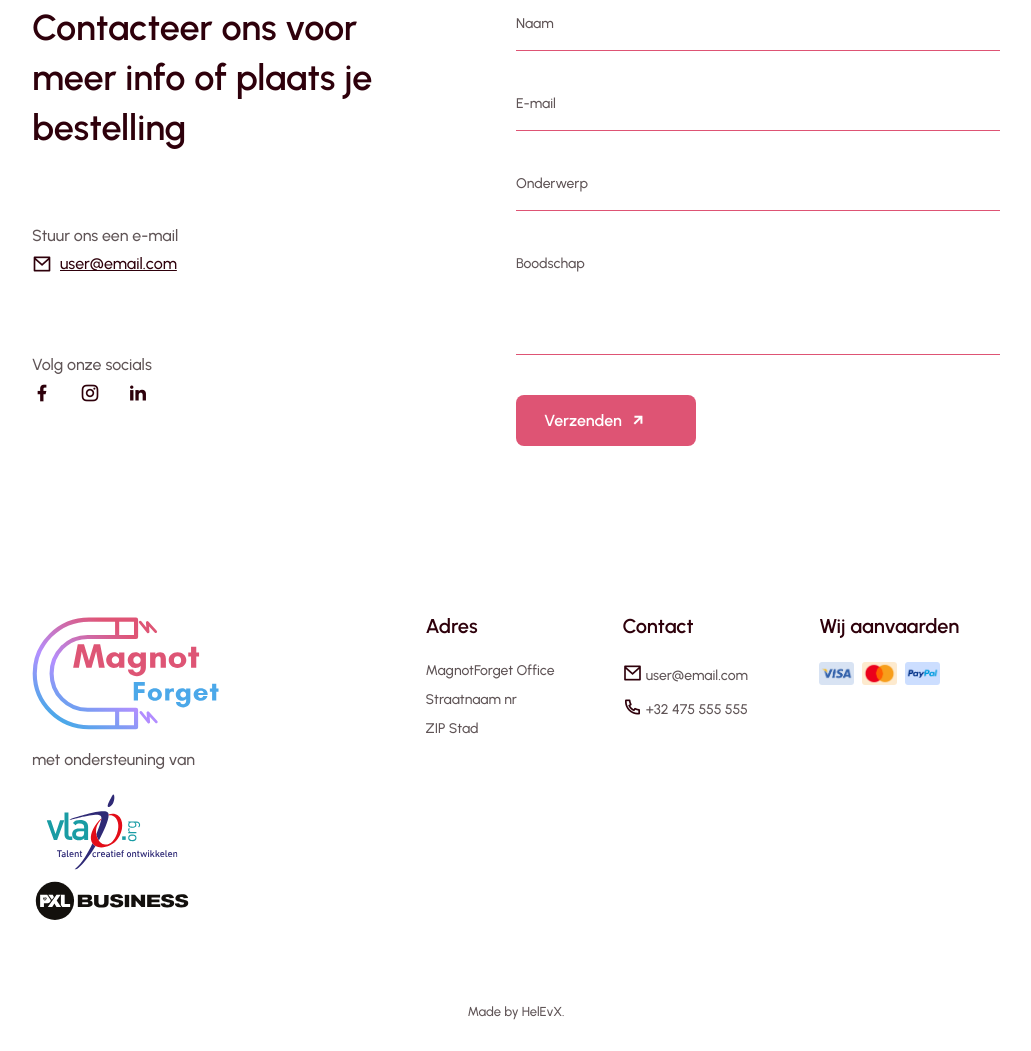
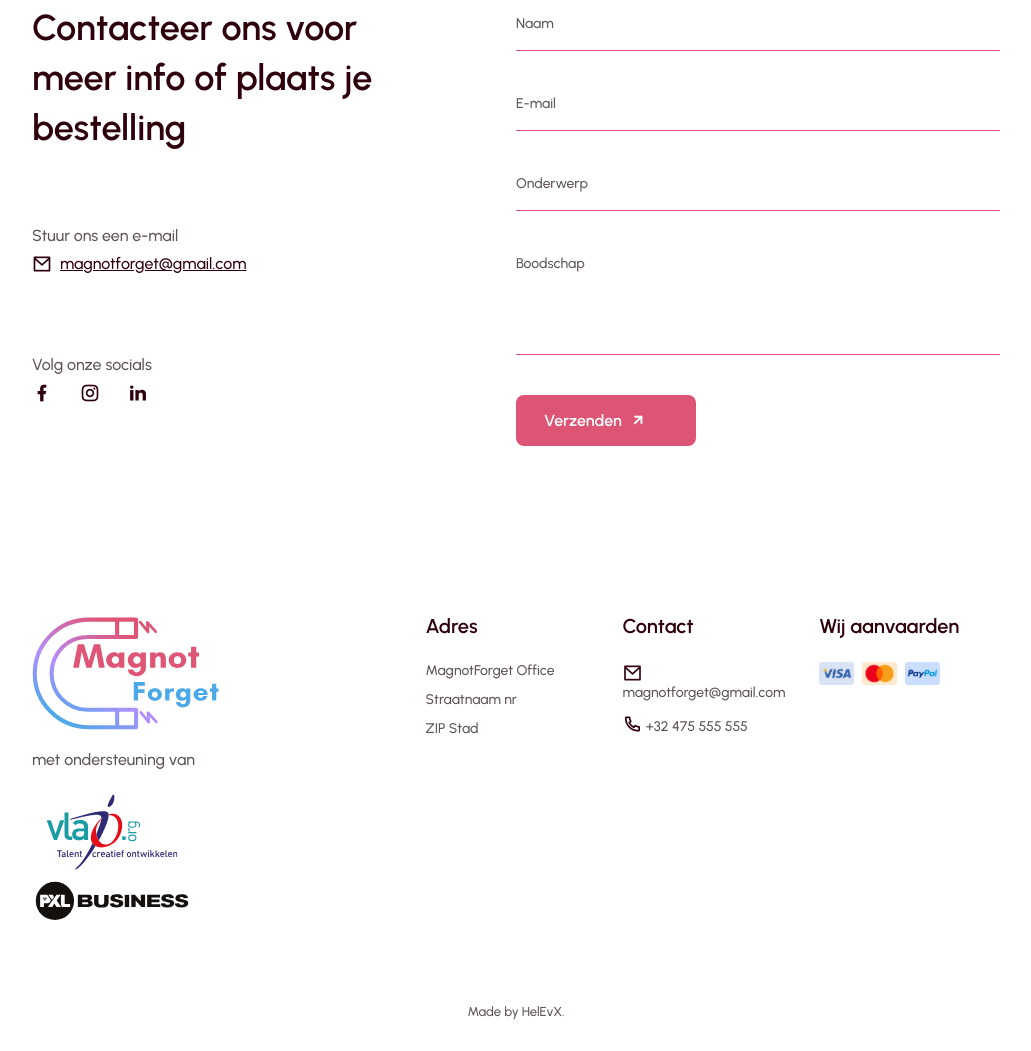
Before and after one commit to HelEvX/magnot-forget, a website: page index.html in a window 1280 px wide. Shown: the part 3420-4471 px from the top of the page, without its empty margins (124-1155 px from the left). Drawn offline with nearby package versions, Linux system fonts and the light colour scheme.

Commit message:
email aangevuld

```diff
--- a/index.html
+++ b/index.html
@@ -396,8 +396,8 @@
                         <h3 class="contact__subtitle">Stuur ons een e-mail</h3>
                         <span class="contact__description">
                             <i class="ri-mail-line contact__icon"></i>
-                            <a href="mailto:user@email.com" class="contact__email">user@email.com</a>
-                            <!--EMAIL AANVULLEN-->
+                            <a href="mailto:magnotforget@gmail.com" class="contact__email">magnotforget@gmail.com</a>
+
                         </span>
                         <h3 class="contact__subtitle">Volg onze socials</h3>
                         <ul class="contact__social">
@@ -519,7 +519,7 @@
 
             <div class="footer__data">
                 <span class="footer__information">
-                <i class="ri-mail-line contact__icon"></i>  user@email.com</span> <!--EMAIL AANVULLEN-->
+                <i class="ri-mail-line contact__icon"></i>  magnotforget@gmail.com</span>
 
                 <span class="footer__information">
                 <i class="ri-phone-line contact__icon"></i>  +32 475 555 555</span>
```
